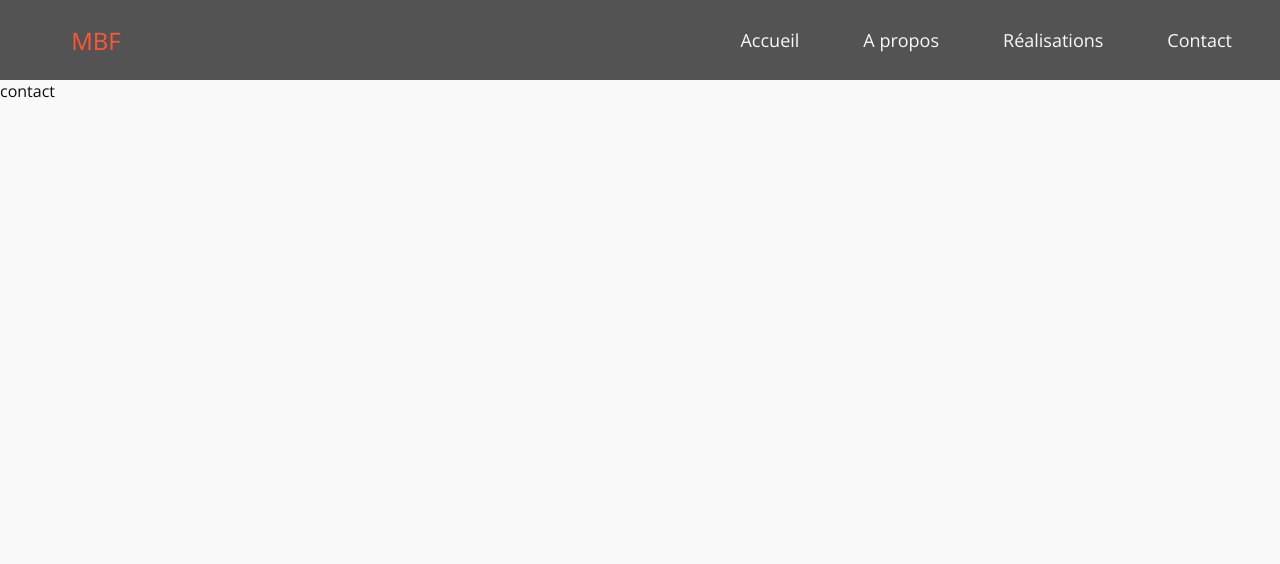
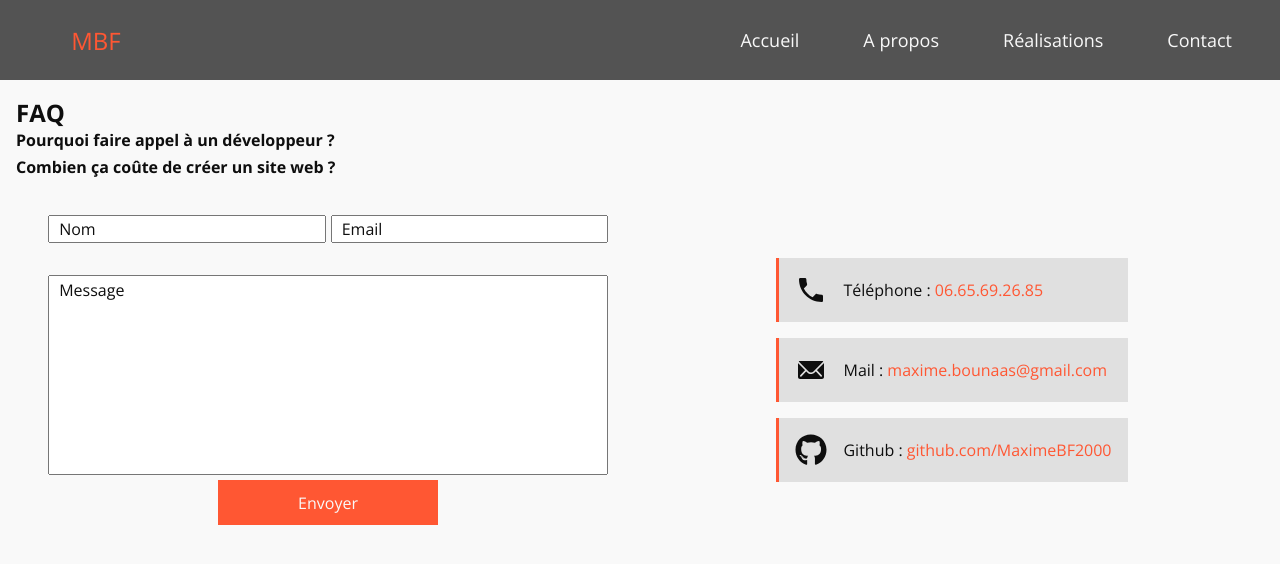
Before and after one commit to MaximeBF2000/portfolio_v2_frontend, a React (Create React App) app: page /contact in a window 1280 px wide. Shown: the top 564 px of the page. Built offline with nearby package versions, Linux system fonts and the light colour scheme.

Commit message:
v1 of contact page added

```diff
--- a/src/components/Contact.js
+++ b/src/components/Contact.js
@@ -1,9 +1,16 @@
 import React from 'react'
+import Faq from "./Faq"
+import ContactInfos from "./ContactInfos"
+import ContactForm from "./ContactForm"
 
 export default function Contact() {
   return (
     <section id="contact">
-      contact
+      <Faq />
+      <div className="grid">
+        <ContactForm />
+        <ContactInfos />
+      </div>
     </section>
   )
 }
--- /dev/null
+++ b/src/components/ContactForm.js
@@ -0,0 +1,23 @@
+import React from 'react'
+
+export default function ContactForm() {
+  return (
+    <form className="grid_el contact_form">
+      <div className="row">
+        <div className="input_group name">
+          <input type="text" name="name" className="input" required />
+          <label htmlFor="name" className="label">Nom</label>
+        </div>
+        <div className="input_group email">
+          <input type="text" name="email" className="input" required />
+          <label htmlFor="email" className="label">Email</label>
+        </div>
+      </div>
+      <div className="input_group message">
+        <textarea name="message" className="textarea" required></textarea>
+        <label htmlFor="message" className="label">Message</label>
+      </div>
+      <button type="submit" className="submitBtn"> Envoyer </button>
+    </form>
+  )
+}
--- /dev/null
+++ b/src/components/ContactInfos.js
@@ -0,0 +1,36 @@
+import React from 'react'
+import { FaGithub } from "react-icons/fa"
+import { MdPhone } from "react-icons/md"
+import { IoIosMail } from "react-icons/io"
+
+export default function ContactInfos() {
+  return (
+    <div className="grid_el infos">
+      <div className="info_container">
+        <div className="info">
+          <MdPhone className="logo" />
+          <div className="content">
+            <span className="text">Téléphone : </span>
+            <a className="link" href="tel:+33665692685" target="blank">06.65.69.26.85</a>
+          </div>
+        </div>
+
+        <div className="info">
+          <IoIosMail className="logo" />
+          <div className="content">
+            <span className="text">Mail : </span>
+            <a className="link" href="!" target="blank">maxime.bounaas@gmail.com</a>
+          </div>
+        </div>
+
+        <div className="info">
+          <FaGithub className="logo" />
+          <div className="content">
+            <span className="text">Github : </span>
+            <a className="link" href="https://github.com/MaximeBF2000" target="blank">github.com/MaximeBF2000</a>
+          </div>
+        </div>
+      </div>
+    </div>
+  )
+}
--- /dev/null
+++ b/src/components/Faq.js
@@ -0,0 +1,27 @@
+import React, { useContext } from 'react'
+import { GeneralContext } from "../context/AppState"
+
+export default function Faq() {
+  const { faq_content } = useContext(GeneralContext)
+
+  const showAnswer = e => {
+    const answer = e.target.nextSibling
+    answer.classList.toggle("none")
+  }
+
+  return (
+    <div className="faq">
+      <h2>FAQ</h2>
+      {faq_content.map(q => (
+        <div className="question_answer" key={Math.random()}>
+          <div className="question" onClick={showAnswer}>
+            {q.question}
+          </div>
+          <div className="answer none">
+            {q.answer}
+          </div>
+        </div>
+      ))}
+    </div>
+  )
+}
--- a/src/context/AppState.js
+++ b/src/context/AppState.js
@@ -1,10 +1,11 @@
 import React, { createContext, useReducer } from 'react'
 import AppReducer from "./AppReducer"
-import { projects, skills } from "./data"
+import { projects, skills, faq_content } from "./data"
 
 const initialState = {
   projects,
-  skills
+  skills,
+  faq_content
 }
 
 export const GeneralContext = createContext(initialState)
@@ -15,7 +16,8 @@ export const GeneralProvider = props => {
   return (
     <GeneralContext.Provider value={{
       projects: state.projects,
-      skills: state.skills
+      skills: state.skills,
+      faq_content: state.faq_content
     }}>
       {props.children}
     </GeneralContext.Provider>
--- a/src/context/data.js
+++ b/src/context/data.js
@@ -92,3 +92,15 @@ export const skills = [
     level: 36,
   },
 ]
+
+/* FAQ __________________________________________________________________________________  */
+export const faq_content = [
+  {
+    question: "Pourquoi faire appel à un développeur ?",
+    answer: "Lorem ipsum dolor sit amet consectetur adipisicing elit. Magnam quasi accusamus quis nostrum adipisci eaque, corporis esse sequi iusto architecto eum in tenetur dolore dicta."
+  },
+  {
+    question: "Combien ça coûte de créer un site web ?",
+    answer: "Lorem ipsum dolor sit amet consectetur adipisicing elit. Magnam quasi accusamus quis nostrum adipisci eaque, corporis esse sequi iusto architecto eum in tenetur dolore dicta."
+  }
+]
--- a/src/index.scss
+++ b/src/index.scss
@@ -16,3 +16,4 @@ body{
 @import "./scss/componentStyle/projects";
 @import "./scss/componentStyle/projectPopup";
 @import "./scss/componentStyle/contact";
+@import "./scss/componentStyle/faq";
--- a/src/scss/_utils.scss
+++ b/src/scss/_utils.scss
@@ -11,3 +11,7 @@
   flex-direction: column;
   align-items: center;
 }
+
+.none{
+  display: none;
+}
--- a/src/scss/componentStyle/_contact.scss
+++ b/src/scss/componentStyle/_contact.scss
@@ -1,3 +1,93 @@
 section#contact{
-  padding-top: $navHeight;
+  padding: 1rem;
+  padding-top: $navHeight + 1rem;
+
+  .grid{
+    display: grid;
+    grid-template-columns: repeat(2, 1fr);
+
+    .grid_el.contact_form{
+      @extend .center;
+      padding: 2rem;
+
+      .row{
+        width: 100%;
+        display: grid;
+        grid-template-columns: 1fr 1fr;
+        grid-gap: 5px;
+        margin-bottom: 2rem;
+      }
+      .input_group{
+        position: relative;
+        width: 100%;
+
+        .input:focus, .input:not(:empty), .textarea:focus, .textarea:not(:empty){
+          &+.label{
+            transform: translateY(-1.7rem);
+          }
+        }
+
+        .input{
+          width: 100%;
+          padding: .2rem .5rem;
+          outline: none;
+        }
+        .label{
+          position: absolute;
+          left: .7rem;
+          bottom: .2rem;
+          pointer-events: none;
+          transform: translateY(0);
+        }
+        &.message {
+          .textarea{
+            width: 100%;
+            height: 200px;
+            padding: .2rem .5rem;
+            outline: none;
+            resize: none;
+          }
+          .label{
+            bottom: unset;
+            top: .2rem;
+          }
+        }
+      }
+      .submitBtn{
+        cursor: pointer;
+        background-color: $orange;
+        color: $white;
+        padding: .7rem 5rem;
+      }
+    }
+
+    .grid_el.infos{
+      @extend .center;
+      // border: solid thin $black;
+
+      .info{
+        display: flex;
+        align-items: center;
+        padding: 1rem;
+        border-left: 3px solid $orange;
+        margin: 1rem 0;
+        background-color: lighten($grey, 5%);
+
+
+        &:hover{
+          border-left: 4px solid $orange;
+        }
+
+        .logo{
+          font-size: xx-large;
+          margin-right: 1rem;
+        }
+        .link{
+          cursor: pointer;
+          color: $orange;
+        }
+      }
+    }
+  }
+
 }
--- /dev/null
+++ b/src/scss/componentStyle/_faq.scss
@@ -0,0 +1,16 @@
+.faq{
+  .question{
+    cursor: pointer;
+    font-weight: bold;
+    margin-bottom: 5px;
+
+    ::selection{
+      background: transparent;
+    }
+  }
+  .answer{
+    width: 500px;
+    margin-bottom: 1rem;
+    font-size: .9rem;
+  }
+}
```
